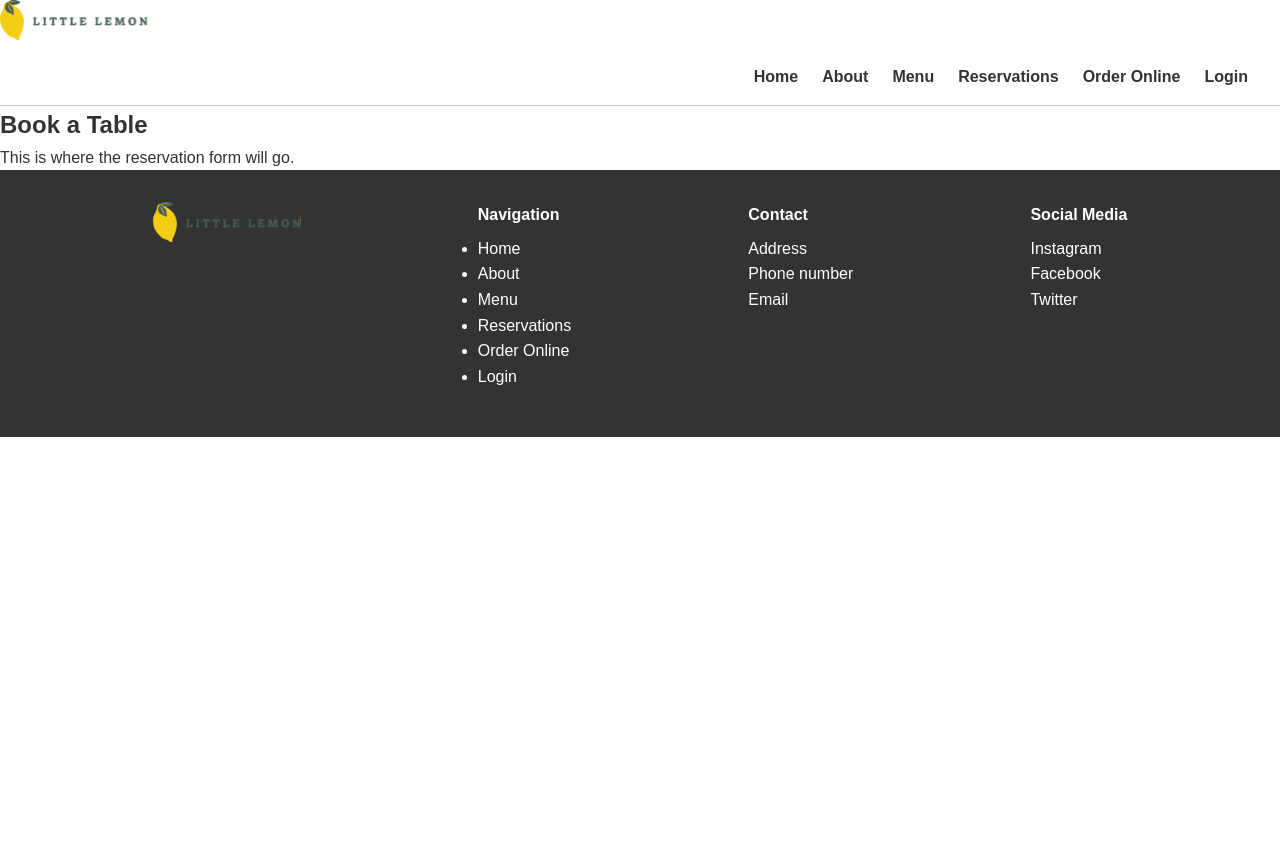
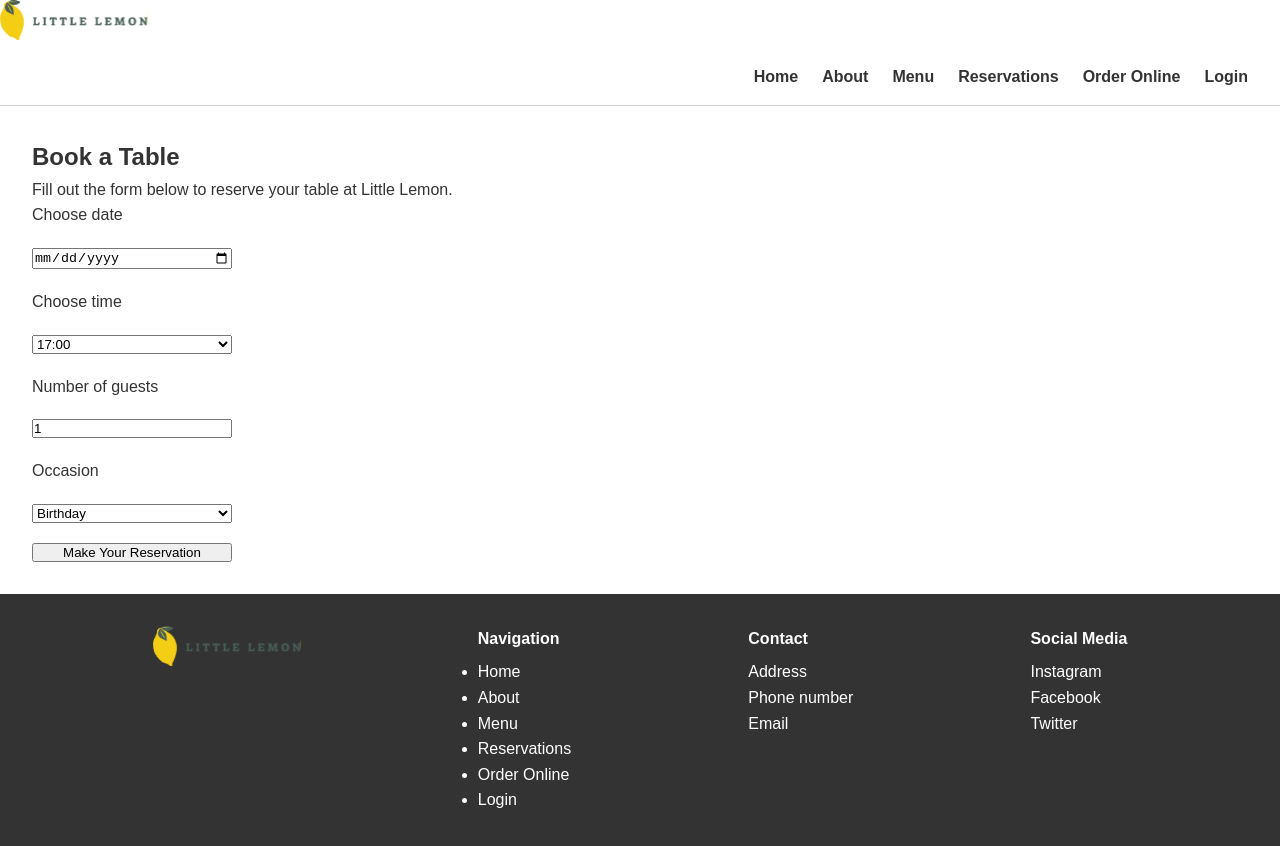
Before and after one commit to SimonHu1/Capstone-Project, a React (Create React App) app: page /booking in a window 1280 px wide. Shown: the top 846 px of the page. Before the commit the page ends 800 px from the top, so only its background shows below. Built offline with nearby package versions, Linux system fonts and the light colour scheme.

Commit message:
booking basic implementation

```diff
--- /dev/null
+++ b/src/Bookingform.js
@@ -0,0 +1,68 @@
+import React, { useState } from 'react';
+
+export default function BookingForm({ availableTimes, dispatch }) {
+  const [date, setDate] = useState('');
+  const [time, setTime] = useState('');
+  const [guests, setGuests] = useState(1);
+  const [occasion, setOccasion] = useState('Birthday');
+
+  const handleDateChange = (e) => {
+    const selectedDate = e.target.value;
+    setDate(selectedDate);
+    dispatch(selectedDate); // trigger updateTimes reducer
+  };
+
+  const handleSubmit = (e) => {
+    e.preventDefault();
+    console.log({ date, time, guests, occasion });
+    alert('Reservation submitted!');
+  };
+
+  return (
+    <form onSubmit={handleSubmit} style={{ display: 'grid', maxWidth: '200px', gap: '20px' }}>
+      <label htmlFor="res-date">Choose date</label>
+      <input
+        type="date"
+        id="res-date"
+        value={date}
+        onChange={handleDateChange}
+        required
+      />
+
+      <label htmlFor="res-time">Choose time</label>
+      <select
+        id="res-time"
+        value={time}
+        onChange={(e) => setTime(e.target.value)}
+        required
+      >
+        {availableTimes.map((t) => (
+          <option key={t}>{t}</option>
+        ))}
+      </select>
+
+      <label htmlFor="guests">Number of guests</label>
+      <input
+        type="number"
+        id="guests"
+        value={guests}
+        onChange={(e) => setGuests(e.target.value)}
+        min="1"
+        max="10"
+        required
+      />
+
+      <label htmlFor="occasion">Occasion</label>
+      <select
+        id="occasion"
+        value={occasion}
+        onChange={(e) => setOccasion(e.target.value)}
+      >
+        <option>Birthday</option>
+        <option>Anniversary</option>
+      </select>
+
+      <button type="submit">Make Your Reservation</button>
+    </form>
+  );
+}
--- a/src/Main.js
+++ b/src/Main.js
@@ -1,13 +1,33 @@
+import React, { useReducer } from 'react';
 import { Routes, Route } from 'react-router-dom';
 import Homepage from './pages/Homepage';
 import Bookingpage from './pages/Bookingpage';
 
+const initializeTimes = () => {
+  return ['17:00', '18:00', '19:00', '20:00', '21:00'];
+};
+
+// Reducer to update available times
+const updateTimes = (state, date) => {
+  return initializeTimes();
+};
+
 export default function Main() {
+  const [availableTimes, dispatch] = useReducer(updateTimes, [], initializeTimes);
+
   return (
     <main>
       <Routes>
         <Route path="/" element={<Homepage />} />
-                <Route path="/booking" element={<Bookingpage />} />
+        <Route
+          path="/booking"
+          element={
+            <Bookingpage
+              availableTimes={availableTimes}
+              dispatch={dispatch}
+            />
+          }
+        />
       </Routes>
     </main>
   );
--- a/src/pages/Bookingpage.js
+++ b/src/pages/Bookingpage.js
@@ -1,9 +1,12 @@
+import React from 'react';
+import Bookingform from '../Bookingform';
 
-export default function Bookingpage() {
-    return (
-        <section>
-            <h1>Book a Table</h1>
-            <p>This is where the reservation form will go.</p>
-        </section>
-    );
+export default function Bookingpage({ availableTimes, dispatch }) {
+  return (
+    <section style={{ padding: '2rem' }}>
+      <h1>Book a Table</h1>
+      <p>Fill out the form below to reserve your table at Little Lemon.</p>
+      <Bookingform availableTimes={availableTimes} dispatch={dispatch} />
+    </section>
+  );
 }
```
Lines whose indentation alone changed are shown as unchanged.
